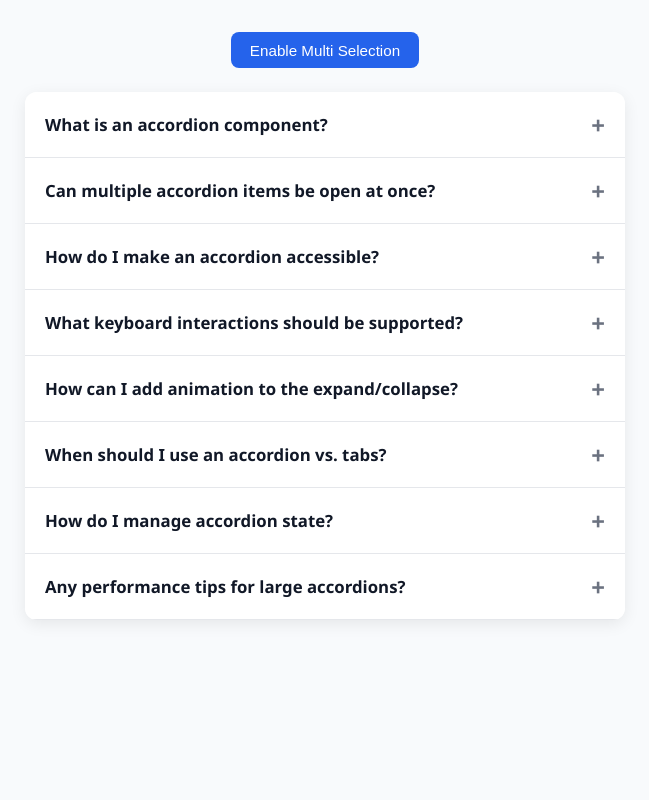
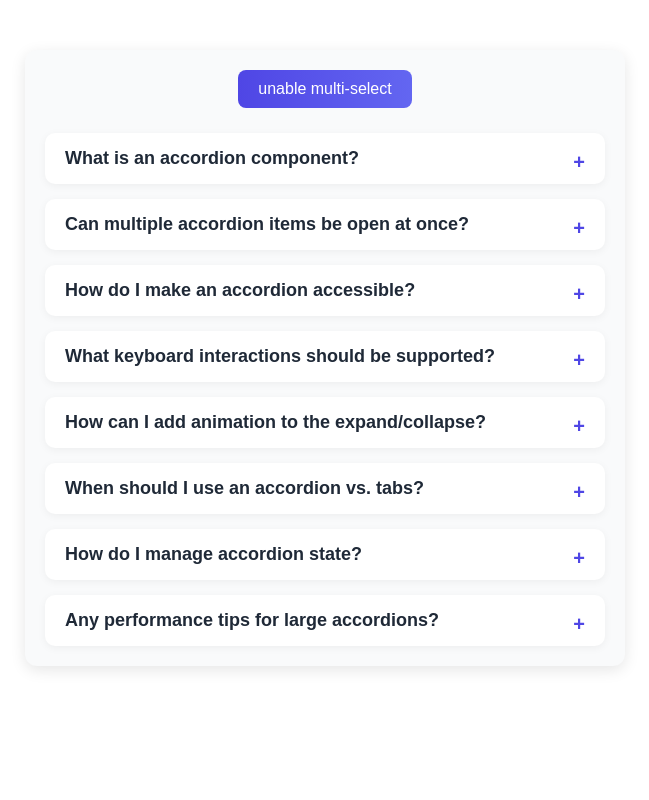
Before and after one commit to rakinu21/react-basic-projects, a React (Vite) app: page / in a window 1280 px wide. Shown: the top 800 px of the page, without its empty margins (315-964 px from the left). Built offline with nearby package versions, Linux system fonts and the light colour scheme.

Commit message:
add acurdian and modify

```diff
--- a/src/App.jsx
+++ b/src/App.jsx
@@ -1,8 +1,10 @@
 
 import './App.css'
-import Accurdian from './components/accordian/accurdian'
+import { Accurdian } from './components/accordian/accurdian'
+
 import RandomColor from './components/randomColor/RandomColor'
 import StarsRating from './components/starsRating/StarsRating'
+
 
 
 function App() {
@@ -10,8 +12,9 @@ function App() {
   return (
      <main>
         <Accurdian/>
-        <RandomColor/>
-        <StarsRating/>
+        {/* <Accurdian/> */}
+        {/* <RandomColor/>
+        <StarsRating/> */}
      </main>
   )
 }
--- a/src/components/accordian/accurdian.jsx
+++ b/src/components/accordian/accurdian.jsx
@@ -1,76 +1,80 @@
-import React, { useState } from 'react';
-import './style.css';
-import data from './index.js';
 
-const Accurdian = () => {
-  const [seleted, setSelected] = useState(null);
-  const [enableMultiSelect, SetenableMultiSelect] = useState(false);
-  const [multiple, setMultiple] = useState([]);
 
-  // function for single selection
-  function handleSingleSelection(getCurrentId) {
-    setSelected(getCurrentId === seleted ? null : getCurrentId);
+
+import React, { useState } from 'react'
+import data from './index.js'
+import './style.css'
+
+export const Accurdian = () => {
+
+
+  const [toggleBtn , setToggleBtn] = useState(false)
+  const [itemSelect, setItemSelect] = useState(null);
+
+  const [multiSelect, setMultiselect] = useState([]);
+
+
+
+  const handleSingleSelect = (getCurrentId)=> {
+
+    setItemSelect(itemSelect === getCurrentId ? null : getCurrentId)
   }
 
-  // function for multi selection
-  function handleMultiselection(getCurrentId) {
-    let cpyMultiSection = [...multiple];
-    const findIndexCurrectId = cpyMultiSection.indexOf(getCurrentId);
+ const handleMultipleSelection = ( getCurrentId) =>{
 
-    if (findIndexCurrectId === -1) cpyMultiSection.push(getCurrentId);
-    else cpyMultiSection.splice(findIndexCurrectId, 1);
 
-    setMultiple(cpyMultiSection);
-  }
+   let copyMultiple = [...multiSelect];
+
+   const NumberOfIndex = copyMultiple.indexOf(getCurrentId);
+
+
+   if(NumberOfIndex === -1) copyMultiple.push(getCurrentId)
+    else copyMultiple.splice(NumberOfIndex , 1);
+
+   setMultiselect(copyMultiple);
+
+   console.log(NumberOfIndex);
+ }
+
 
   return (
-    <section id="wrapper">
-      <button
-        className="btn-toggle"
-        onClick={() => SetenableMultiSelect(!enableMultiSelect)}
-      >
-        {enableMultiSelect
-          ? 'Disable Multi Selection'
-          : 'Enable Multi Selection'}
-      </button>
+    <div className='wrapper'>
 
-      <div className="accordian">
-        {data && data.length > 0 ? (
-          data.map((dataItem) => {
-            // check if item is open
-            const isOpen = enableMultiSelect
-              ? multiple.includes(dataItem.id)
-              : seleted === dataItem.id;
 
-            return (
-              <div
-                className={`item ${isOpen ? 'active' : ''}`}
-                key={dataItem.id}
-              >
-                <div
-                  className="title"
-                  onClick={
-                    enableMultiSelect
-                      ? () => handleMultiselection(dataItem.id)
-                      : () => handleSingleSelection(dataItem.id)
+      <button className="btntoggle" onClick={()=> setToggleBtn( ! toggleBtn)}>{toggleBtn ? 'disable multi-select': 'unable multi-select'}</button>
+
+
+      {/* add data  */}
+
+       <div className="accordian">
+
+          {
+            data && data.length > 0 ?
+
+            data.map((item)=>{
+
+              return (
+
+                <div className="title" key={item.id} onClick={()=> toggleBtn ? handleMultipleSelection(item.id) : handleSingleSelect(item.id)}>
+
+                    <h3>{item.question}</h3>
+                    <span>{itemSelect === item.id ? '-' :'+'}</span>
+
+
+                    {toggleBtn ?
+
+                     multiSelect.indexOf(item.id) !== -1 && <div className="answer">{item.answer}</div> :
+
+                     itemSelect === item.id && <div className="answer">{item.answer}</div>
                   }
-                >
-                  <h3>{dataItem.question}</h3>
-                  <span>+</span>
+
+
                 </div>
+              )
+            }) : <p>no data found</p>
+          }
+       </div>
 
-                {isOpen && (
-                  <div className="content">{dataItem.answer}</div>
-                )}
-              </div>
-            );
-          })
-        ) : (
-          <div>No data found</div>
-        )}
-      </div>
-    </section>
-  );
-};
-
-export default Accurdian;
+    </div>
+  )
+}
--- a/src/components/accordian/style.css
+++ b/src/components/accordian/style.css
@@ -1,92 +1,91 @@
-/* Wrapper */
-#wrapper {
+/* style.css */
+
+.wrapper {
+  width: 600px;
+  margin: 50px auto;
+  background-color: #f9fafb;
+  border-radius: 12px;
+  box-shadow: 0 4px 15px rgba(0, 0, 0, 0.1);
+  padding: 20px;
+  font-family: 'Poppins', sans-serif;
+  transition: all 0.3s ease;
+}
+
+.btntoggle {
+  display: block;
+  margin: 0 auto 25px auto;
+  padding: 10px 20px;
+  font-size: 16px;
+  background: linear-gradient(90deg, #4f46e5, #6366f1);
+  color: white;
+  border: none;
+  border-radius: 8px;
+  cursor: pointer;
+  transition: background 0.3s ease, transform 0.2s ease;
+}
+
+.btntoggle:hover {
+  background: linear-gradient(90deg, #4338ca, #4f46e5);
+  transform: scale(1.05);
+}
+
+.accordian {
   display: flex;
   flex-direction: column;
-  align-items: center;
-  padding: 2rem;
-  background: #f8fafc;
-  min-height: 100vh;
-  font-family: "Segoe UI", Tahoma, Geneva, Verdana, sans-serif;
+  gap: 15px;
 }
 
-/* Toggle Button */
-.btn-toggle {
-  margin-bottom: 1.5rem;
-  padding: 0.6rem 1.2rem;
-  border: none;
-  border-radius: 8px;
-  background: #2563eb;
-  color: #fff;
-  font-size: 0.95rem;
+.title {
+  background-color: white;
+  border-radius: 10px;
+  padding: 15px 20px;
+  box-shadow: 0 2px 8px rgba(0, 0, 0, 0.05);
   cursor: pointer;
-  transition: background 0.3s ease;
-}
-.btn-toggle:hover {
-  background: #1e40af;
+  transition: all 0.3s ease;
+  position: relative;
 }
 
-/* Accordion container */
-.accordian {
-  width: 100%;
-  max-width: 600px;
-  background: #ffffff;
-  border-radius: 12px;
-  box-shadow: 0 4px 16px rgba(0, 0, 0, 0.08);
-  overflow: hidden;
+.title:hover {
+  background-color: #f3f4f6;
 }
 
-/* Each item */
-.accordian .item {
-  border-bottom: 1px solid #e5e7eb;
+.title h3 {
+  margin: 0;
+  font-size: 18px;
+  font-weight: 600;
+  color: #1f2937;
 }
 
-/* Title row */
-.accordian .title {
-  display: flex;
-  justify-content: space-between;
-  align-items: center;
-  padding: 1rem 1.25rem;
-  cursor: pointer;
-  background: #fff;
-  transition: background 0.3s ease;
-}
-.accordian .title:hover {
-  background: #f1f5f9;
-}
-.accordian .title h3 {
-  margin: 0;
-  font-size: 1.05rem;
-  font-weight: 600;
-  color: #111827;
-}
-.accordian .title span {
-  font-size: 1.5rem;
+.title span {
+  position: absolute;
+  right: 20px;
+  top: 18px;
+  font-size: 20px;
   font-weight: bold;
-  color: #6b7280;
+  color: #4f46e5;
   transition: transform 0.3s ease;
 }
 
-/* Rotate + when active */
-.accordian .item.active .title span {
+.title.active span {
   transform: rotate(45deg);
-  color: #2563eb;
 }
 
-/* Content */
-.accordian .content {
-  padding: 1rem 1.25rem;
-  background: #f9fafb;
+.answer {
+  margin-top: 10px;
+  background-color: #eef2ff;
+  border-left: 4px solid #4f46e5;
+  border-radius: 8px;
+  padding: 15px;
+  font-size: 15px;
   color: #374151;
-  font-size: 0.95rem;
   line-height: 1.5;
-  animation: fadeIn 0.3s ease-in-out;
+  animation: fadeIn 0.4s ease;
 }
 
-/* Simple fade animation */
 @keyframes fadeIn {
   from {
     opacity: 0;
-    transform: translateY(-4px);
+    transform: translateY(-5px);
   }
   to {
     opacity: 1;
```
